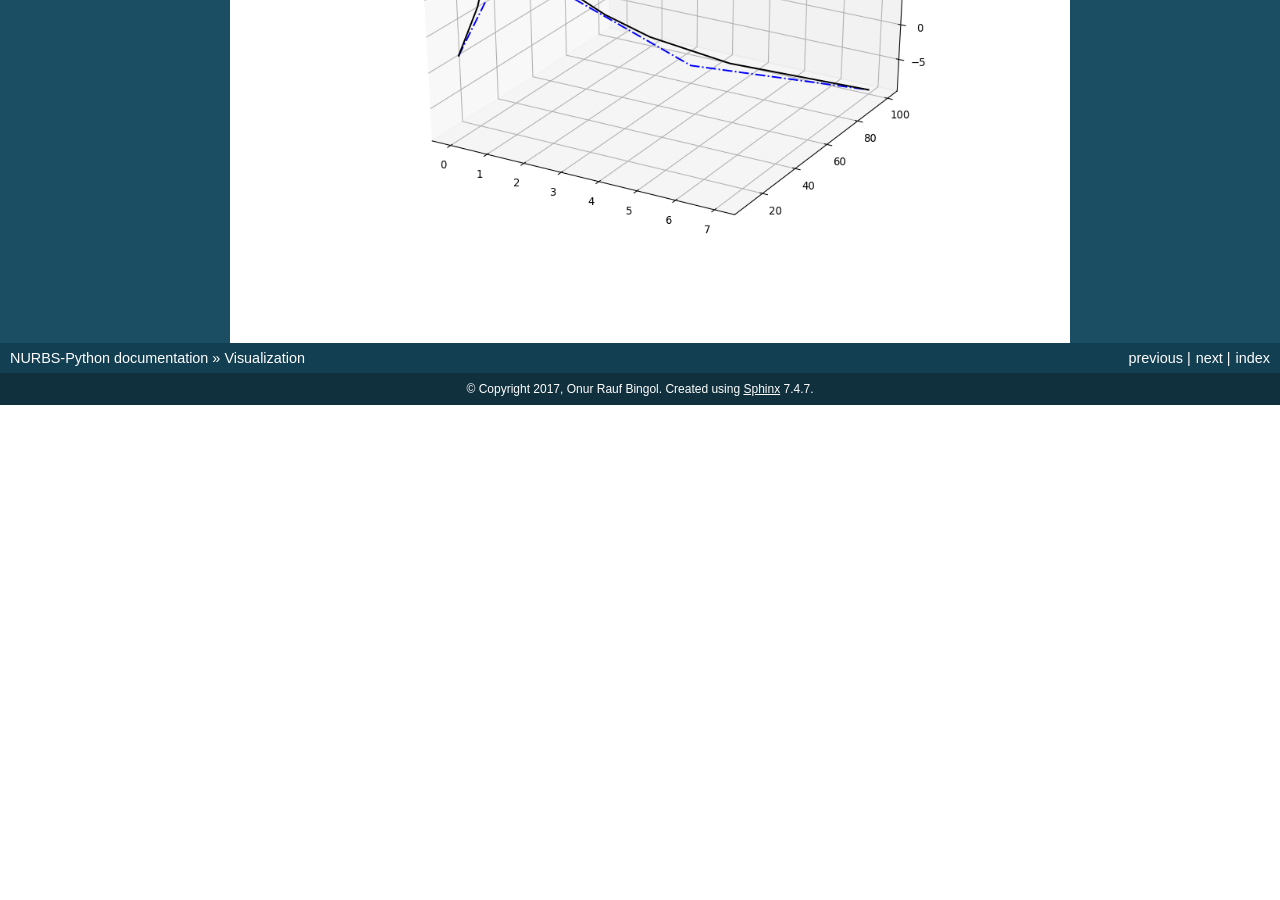
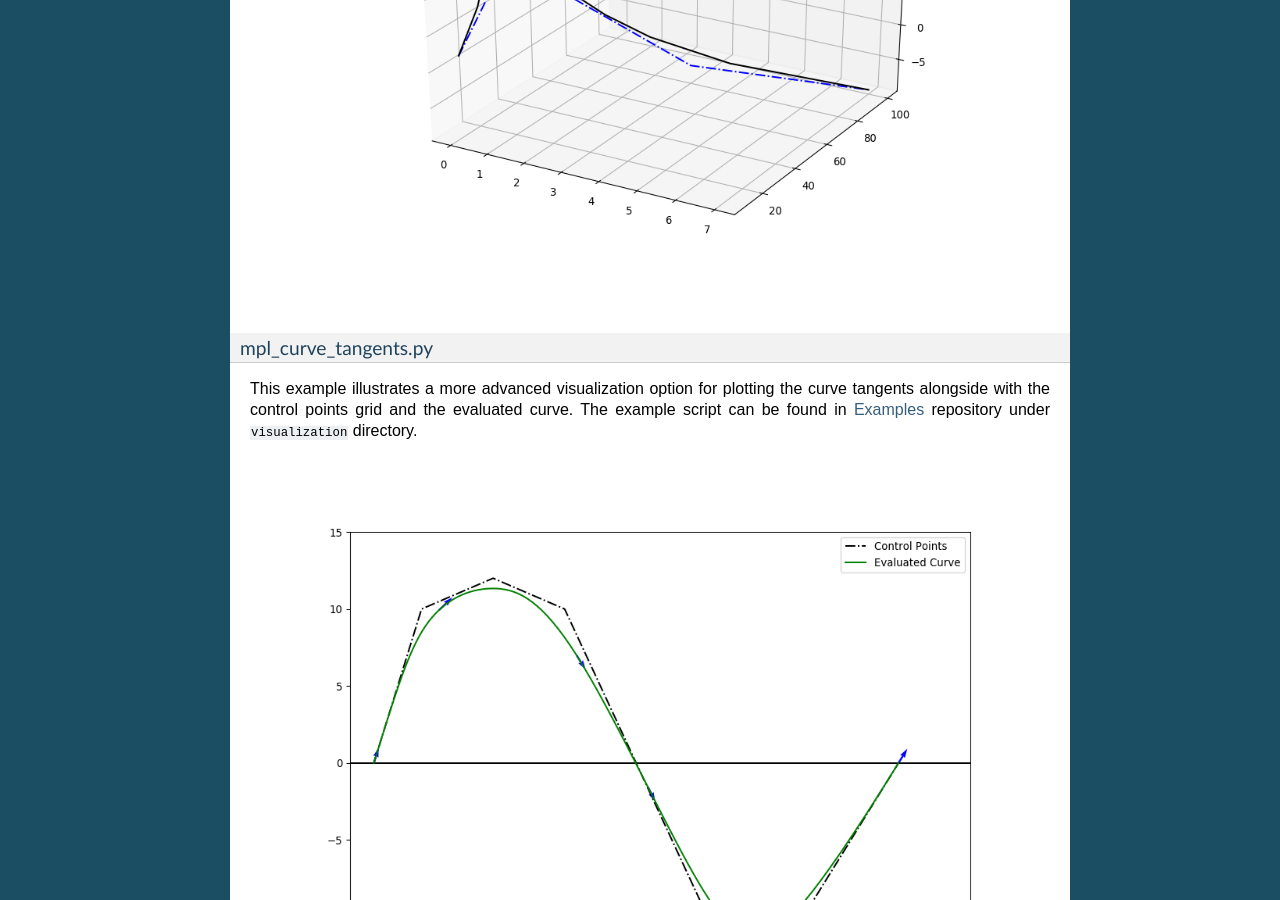
Before and after one commit to orbingol/NURBS-Python, a Sphinx documentation site: the page built from docs/figures.rst, in a window 1280 px wide and 900 px high, scrolled down 6298 px. Built offline with Sphinx 7.4.7, drawn with Linux system fonts in a browser that asks for light colours; formulas are drawn with MathJax 3; before the commit the page ends 6703 px from its top, so only the background shows below that; some of the changed text lies outside the part shown.

Commit message:
Add curve and tangent quiver plots figure

```diff
--- a/docs/figures.rst
+++ b/docs/figures.rst
@@ -100,5 +100,15 @@ ex_curve3d01.py
 .. image:: images/ex_curve3d01_vis.png
     :alt: 3D curve example 1
 
+mpl_curve_tangents.py
+~~~~~~~~~~~~~~~~~~~~~
+
+This example illustrates a more advanced visualization option for plotting the curve tangents alongside with the control
+points grid and the evaluated curve. The example script can be found in Examples_ repository under ``visualization``
+directory.
+
+.. image:: images/ex_curve02_mpl.png
+    :alt: 2D curve example 2 with tangent vector quiver plots
+
 
 .. _Examples: https://github.com/orbingol/NURBS-Python_Examples
```
Also changed, not shown: docs/images/ex_curve02_mpl.png (added).
